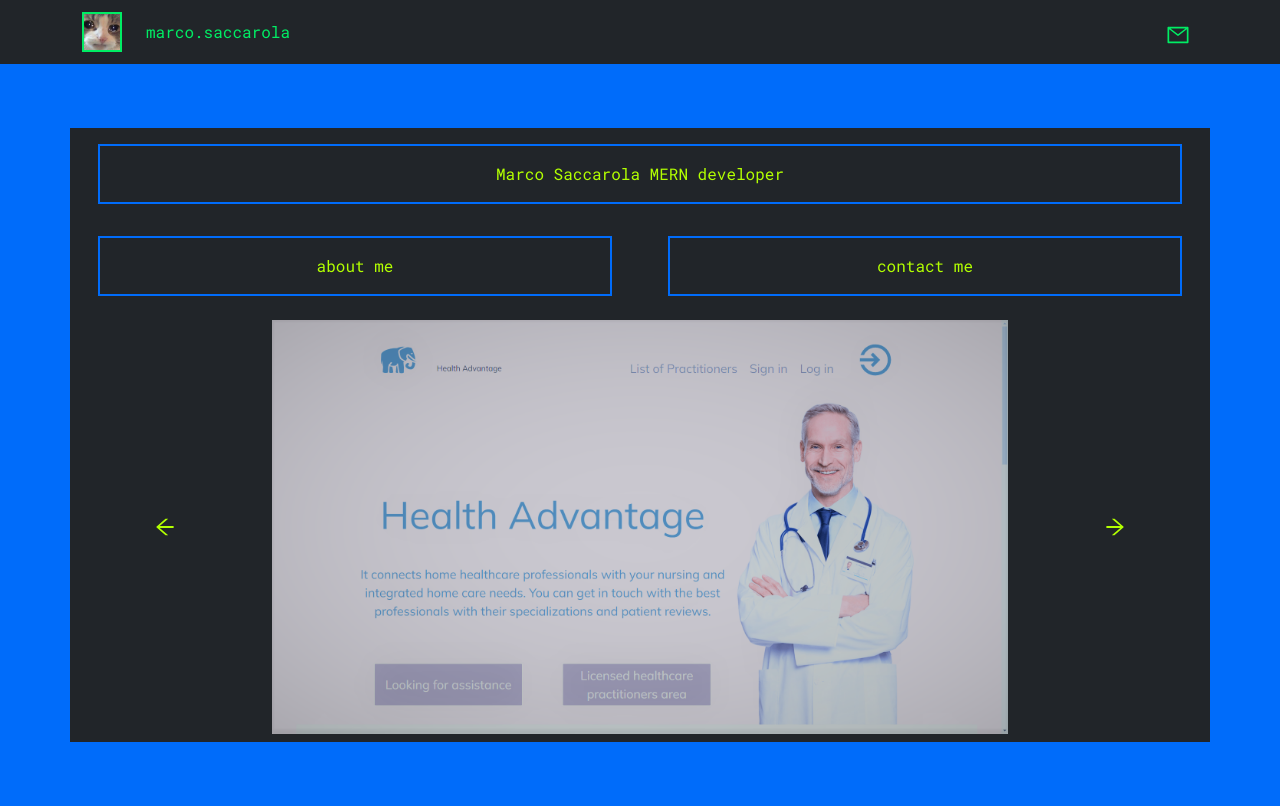
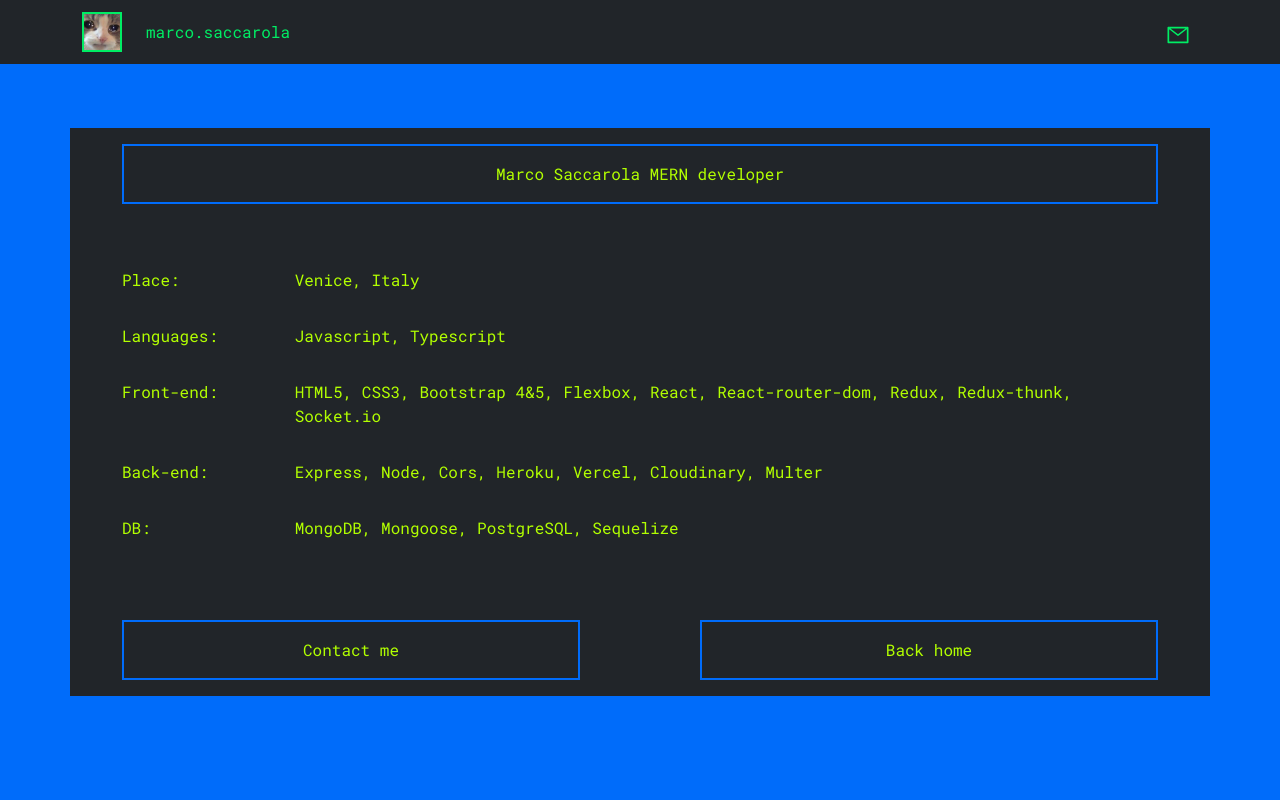
Before and after one commit to marcosaccarola/Portfolio, a React (Create React App) app: page / in a window 1280 px wide. Built offline with nearby package versions, Linux system fonts and the light colour scheme.

Commit message:
About me page

```diff
--- a/src/components/000-Home.jsx
+++ b/src/components/000-Home.jsx
@@ -5,7 +5,7 @@ import Central from './200-Central'
 // import Panel from './300-Panel'
 
 const Home=()=>{
-    const[index,setIndex]=useState('Menu')
+    const[index,setIndex]=useState('AboutMe')
 
     return(
         <div className='min-vh-100'>
--- a/src/components/205-AboutMe.jsx
+++ b/src/components/205-AboutMe.jsx
@@ -3,14 +3,57 @@ import { Col, Row } from "react-bootstrap"
 const Myself=()=>{
 
     return(
-        <Row className='text-ultra-lime box align-content-start'>
+        <Row className='text-ultra-lime '>
             <Col className='mx-4'>
                 <Row className='mx-3 py-3 my-3 justify-content-center border-blue'><span>Marco Saccarola MERN developer</span></Row>
-                <Row className='mx-3 py-3'>Place: Venice, Italy</Row>
-                <Row className='mx-3 py-3'>Languages: Javascript, Typescript</Row>
-                <Row className='mx-3 py-3'>Front-end: HTML5, CSS3, Bootstrap 4&5, Flexbox, React, React-router-dom, Redux, Redux-thunk, Socket.io</Row>
-                <Row className='mx-3 py-3'>Back-end: Express, Node, Cors, Heroku, Vercel, Cloudinary, Multer</Row>
-                <Row className='mx-3 py-3'>DB: MongoDB, Mongoose, PostgreSQL, Sequelize</Row>
+                <Row className='mx-3 py-3 mt-5'>
+                    <Col sm={2}>
+                        <Row>Place:</Row>
+                    </Col>
+                    <Col sm={10}>
+                        <Row>Venice, Italy</Row>
+                    </Col>
+                </Row>
+                <Row className='mx-3 py-3'>
+                    <Col sm={2}>
+                        <Row>Languages:</Row>
+                    </Col>
+                    <Col sm={10}>
+                        <Row className='text-start'>Javascript, Typescript</Row>
+                    </Col>
+                </Row>
+                <Row className='mx-3 py-3'>
+                    <Col sm={2}>
+                        <Row>Front-end:</Row>
+                    </Col>
+                    <Col sm={10}>
+                        <Row className='text-start'>HTML5, CSS3, Bootstrap 4&5, Flexbox, React, React-router-dom, Redux, Redux-thunk, Socket.io</Row>
+                    </Col>
+                </Row>
+                <Row className='mx-3 py-3'>
+                    <Col sm={2}>
+                        <Row>Back-end:</Row>
+                    </Col>
+                    <Col sm={10}>
+                        <Row className='text-start'>Express, Node, Cors, Heroku, Vercel, Cloudinary, Multer</Row>
+                    </Col>
+                </Row>
+                <Row className='mx-3 py-3'>
+                    <Col sm={2}>
+                        <Row>DB:</Row>
+                    </Col>
+                    <Col sm={10}>
+                        <Row className='text-start'>MongoDB, Mongoose, PostgreSQL, Sequelize</Row>
+                    </Col>
+                </Row>
+                <Row className='mx-3 py-3 mt-5' >
+                    <Col md={6}>
+                        <Row className='me-5 py-3 border-blue justify-content-center'>Contact me</Row>
+                    </Col>
+                    <Col md={6}>
+                        <Row className='ms-5 py-3 border-blue justify-content-center'>Back home</Row>
+                    </Col>
+                </Row>
             </Col>
         </Row>
     )
```
